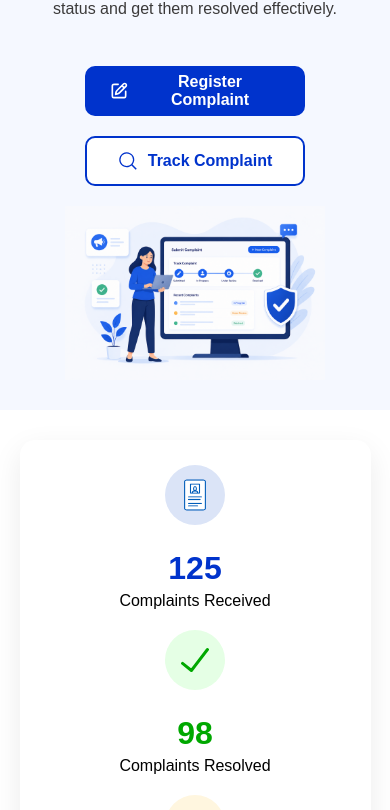
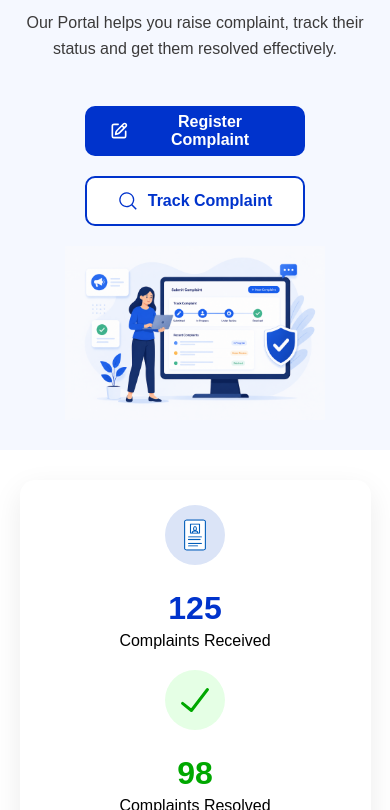
Before and after one commit to Prakhar-Singh24/Complaint-Management-Portal, a plain HTML site: page frontend/index.html in a window 390 px wide. Shown: the part 353-1163 px from the top of the page. Drawn offline with Linux system fonts and the light colour scheme.

Commit message:
Fixed css

```diff
--- a/frontend/css/responsive.css
+++ b/frontend/css/responsive.css
@@ -416,6 +416,18 @@
         padding: 20px;
     }
 
+    .dashboard-page,
+    .hero,
+    .complaint-page,
+    .track-page,
+    .about-hero,
+    .contact-page,
+    .details-page,
+    .login-page,
+    .admin-page {
+        margin-top: 40px;
+    }
+
 }
 
 
```
